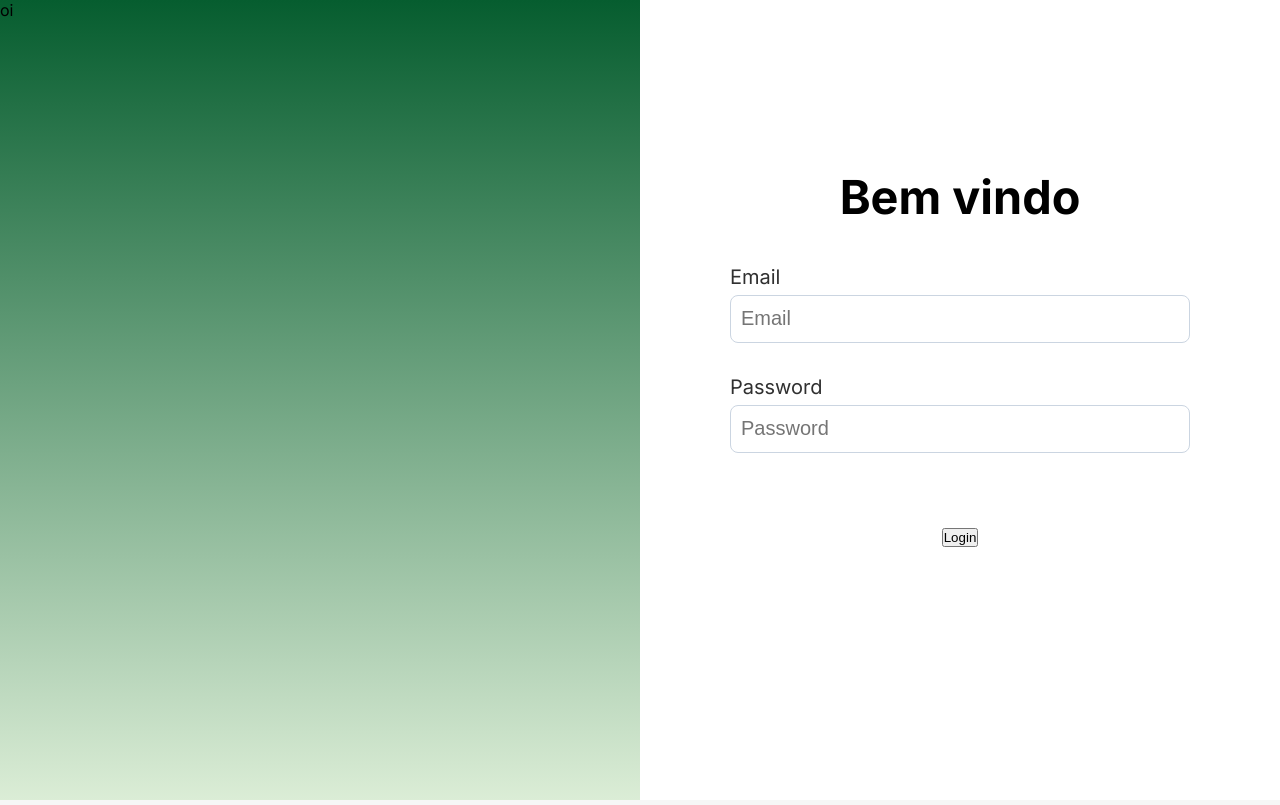
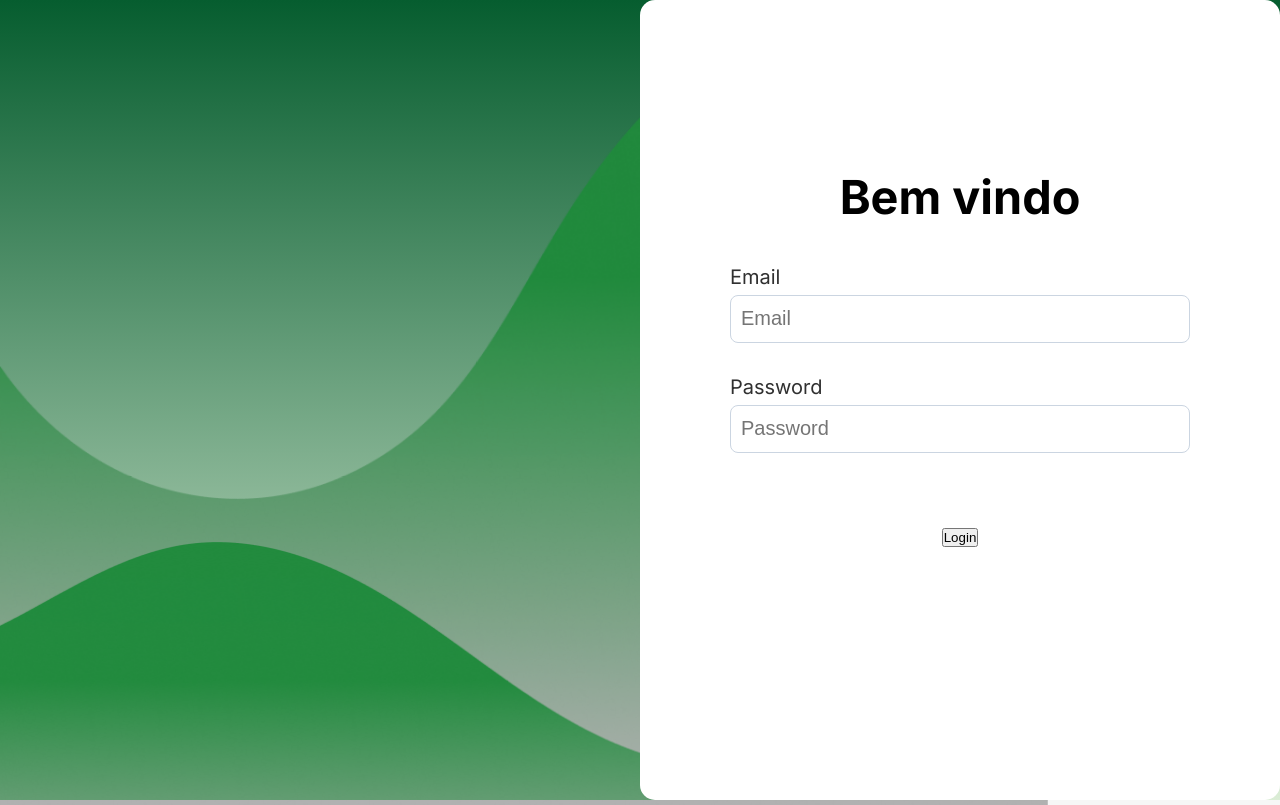
Before and after one commit to jpsalles21/desafio-frontend, a Next.js app: page /login in a window 1280 px wide. Built offline with nearby package versions, Linux system fonts and the light colour scheme.

Commit message:
feat: add images and change styles

```diff
--- a/src/app/login/page.tsx
+++ b/src/app/login/page.tsx
@@ -5,8 +5,9 @@ import { LoginForm } from "@/components/LoginForm/loginForm";
 export default function Login () {
     return (
         <div className="login-container">
-            <div className="art">
-                <p>oi</p>
+            <div className="login-container__art">
+                <img className="wave1" src="/assets/wave1.png" alt="" />
+                <img className="wave2"src="/assets/wave2.png" alt="" />
             </div>
             <section className="form-container">
               <LoginForm/>
--- a/src/app/login/style.css
+++ b/src/app/login/style.css
@@ -1,14 +1,31 @@
 .login-container {
     height: 100vh;
     display: flex;
+    background: linear-gradient(to bottom, #065D2F, #DBEDD6);
+
 }
 
-.art {
-    background: linear-gradient(to bottom, #065D2F, #DBEDD6);
+.login-container__art {
     width: 50%;
 }
 
 .form-container {
     background-color: #fff;
     width: 50%;
+    border-radius: 15px;
+    z-index: 1;
 }
+
+.wave1 {
+    width: 1048px;
+    height: 805px;
+    position: absolute;
+
+}
+
+.wave2{
+    width: 1048px;
+    height: 403px;
+    position: relative;
+    top: 542px;
+}
```
Also changed, not shown: public/assets/wave1.png (added), public/assets/wave2.png (added).
